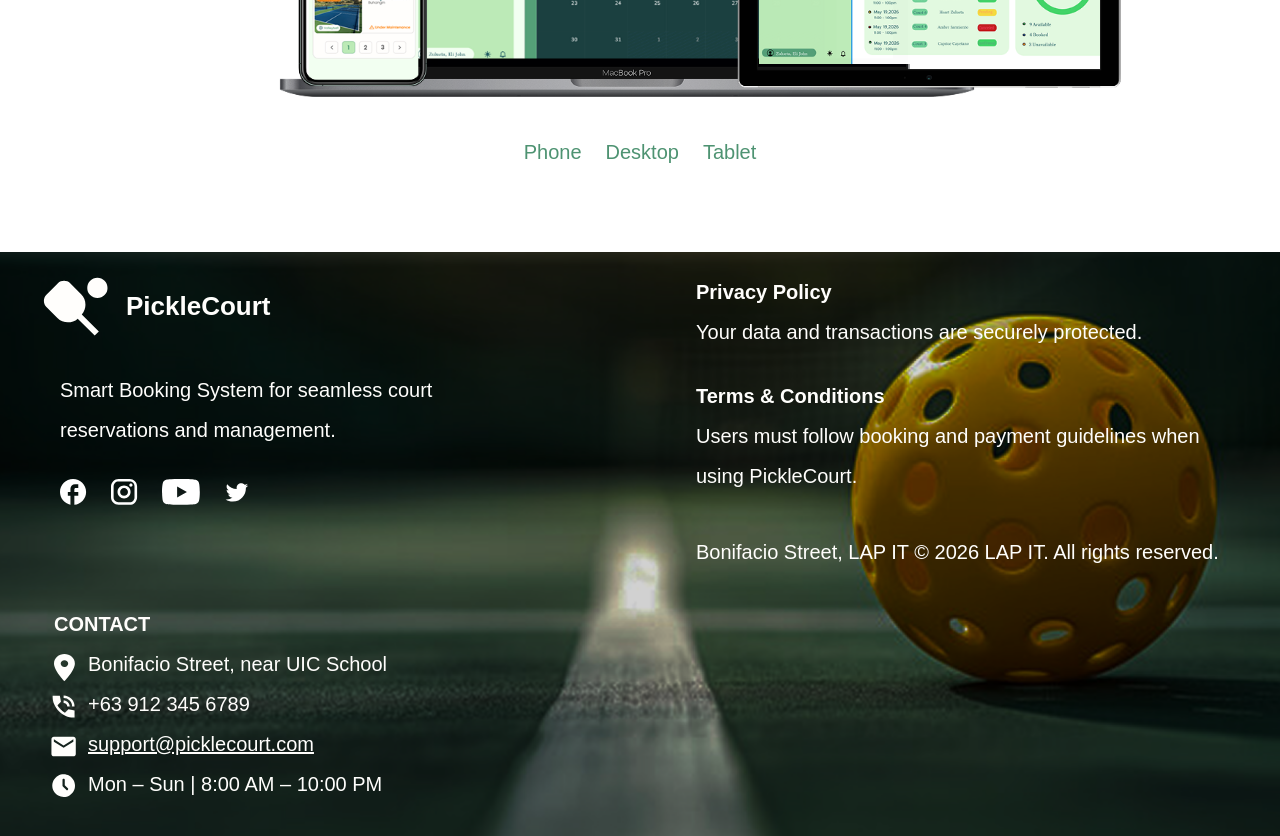
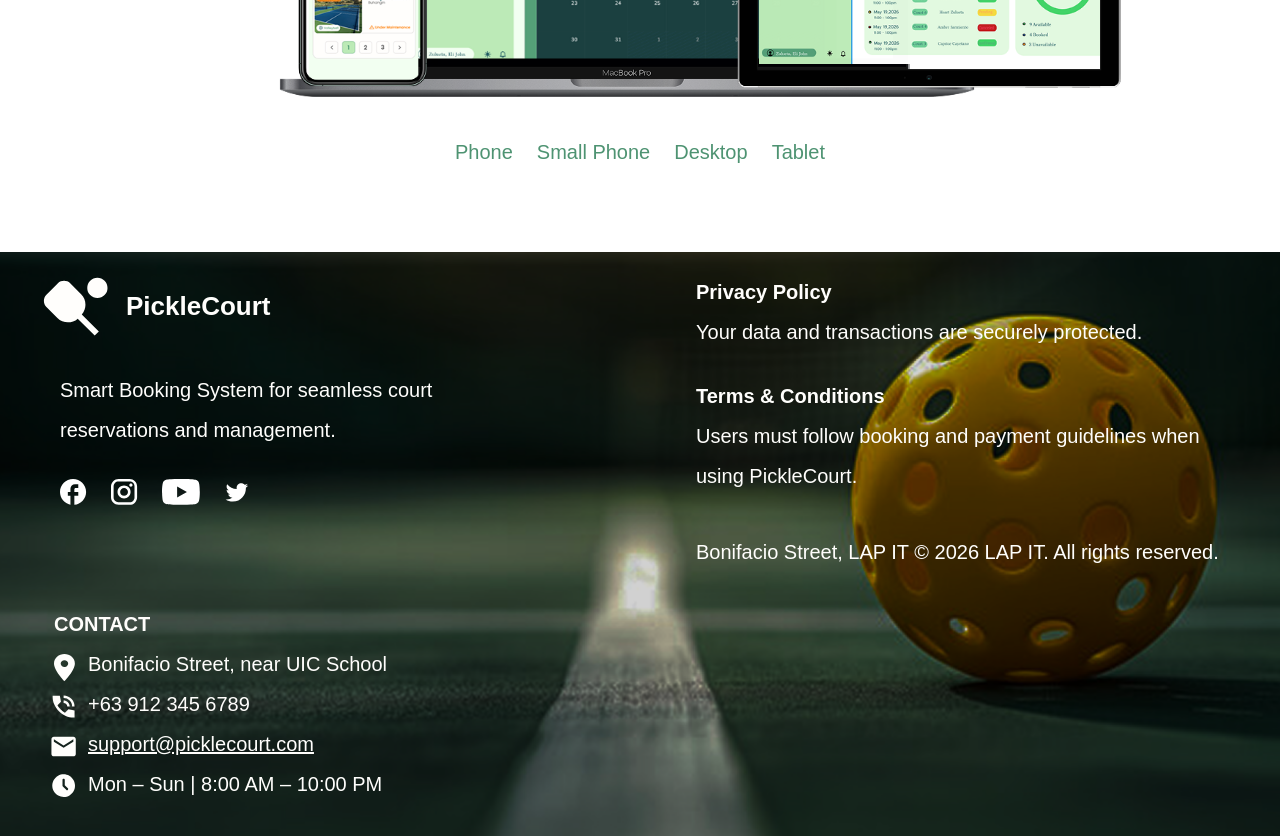
Before and after one commit to Ilethami/pcms, a React (Vite) app: page / in a window 1280 px wide. Shown: the part 2780-3616 px from the top of the page. Built offline with nearby package versions, Linux system fonts and the light colour scheme.

Commit message:
Link test

```diff
--- a/src/Components/Media.jsx
+++ b/src/Components/Media.jsx
@@ -62,15 +62,26 @@ export default function Hero() {
         </div>
       </div>
       <div className="flex flex-row gap-6">
+
+        <div className="text-[#4E9372] text-center font-poppins text-[20px] font-normal leading-[40px]" >
+          <a href="https://www.figma.com/proto/m5EIX6lGYF0GMlKl4O5aSP/Pickleball-Court-Management-System?node-id=705-1493&t=YfJ6YnwmtrbXGBNA-1&scaling=min-zoom&content-scaling=fixed&page-id=534%3A6407&starting-point-node-id=705%3A1493&show-proto-sidebar=1">
+          Phone
+          </a>
+        </div>
+        <div className="text-[#4E9372] text-center font-poppins text-[20px] font-normal leading-[40px]" >
+          <a href="https://www.figma.com/proto/m5EIX6lGYF0GMlKl4O5aSP/Pickleball-Court-Management-System?node-id=705-1404&t=YfJ6YnwmtrbXGBNA-1&scaling=min-zoom&content-scaling=fixed&page-id=534%3A6407&starting-point-node-id=705%3A1404&show-proto-sidebar=1">
+          Small Phone
+          </a>
+        </div>
         <div className="text-[#4E9372] text-center font-poppins text-[20px] font-normal leading-[40px]" >
           <a href="https://www.figma.com/proto/m5EIX6lGYF0GMlKl4O5aSP/Pickleball-Court-Management-System?node-id=534-6408&t=mYWQf4QjZ6RX9Xgt-1&scaling=min-zoom&content-scaling=fixed&page-id=534%3A6407&starting-point-node-id=534%3A6408">
-          Phone</a>
+           Desktop
+          </a>
         </div>
         <div className="text-[#4E9372] text-center font-poppins text-[20px] font-normal leading-[40px]" >
-          Desktop
-        </div>
-        <div className="text-[#4E9372] text-center font-poppins text-[20px] font-normal leading-[40px]" >
+         <a href="https://www.figma.com/proto/m5EIX6lGYF0GMlKl4O5aSP/Pickleball-Court-Management-System?node-id=705-10951&t=YfJ6YnwmtrbXGBNA-1&scaling=min-zoom&content-scaling=fixed&page-id=534%3A6407&starting-point-node-id=705%3A10951&show-proto-sidebar=1">
           Tablet
+          </a>
         </div>
       </div>
     </div>
```
